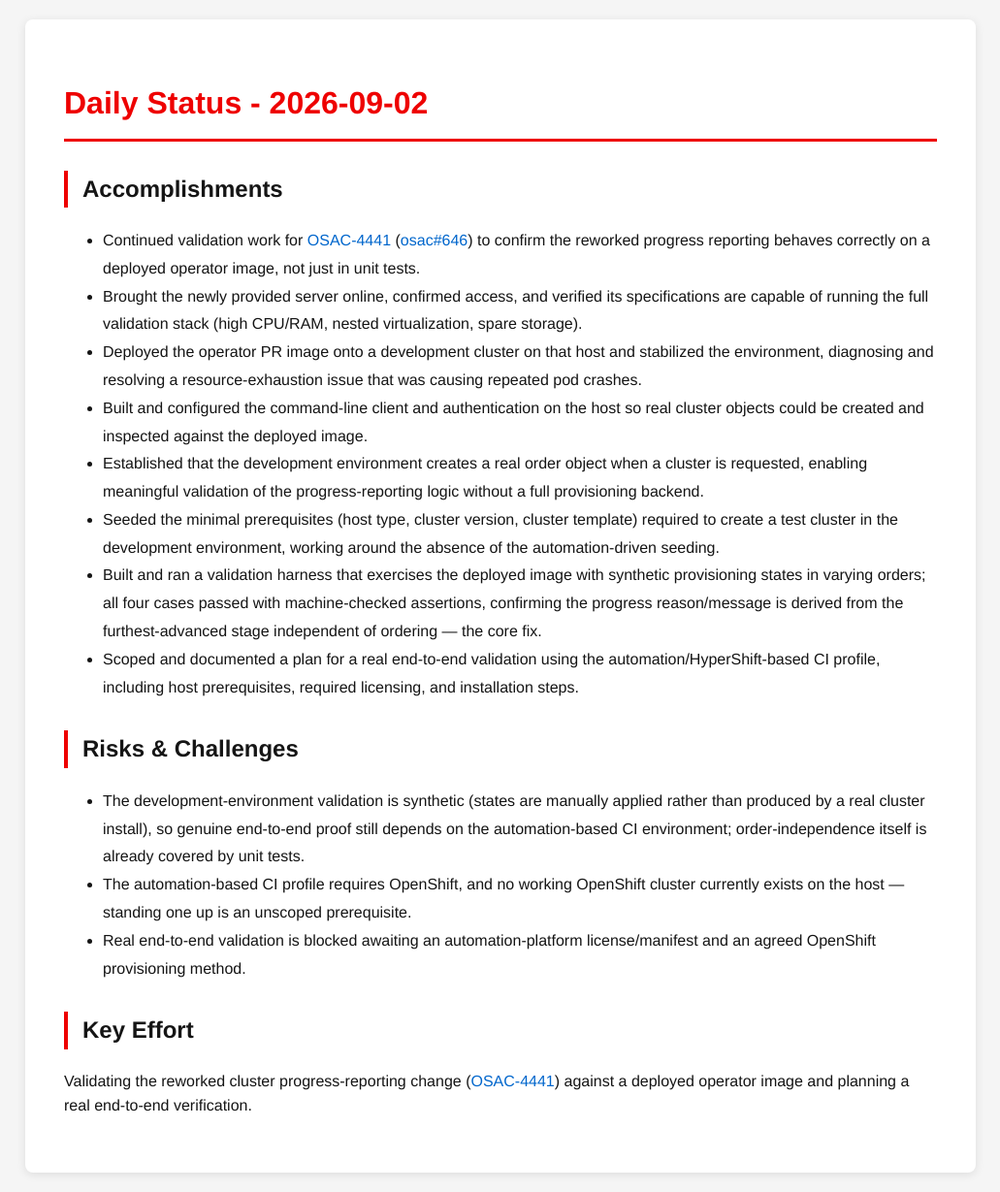
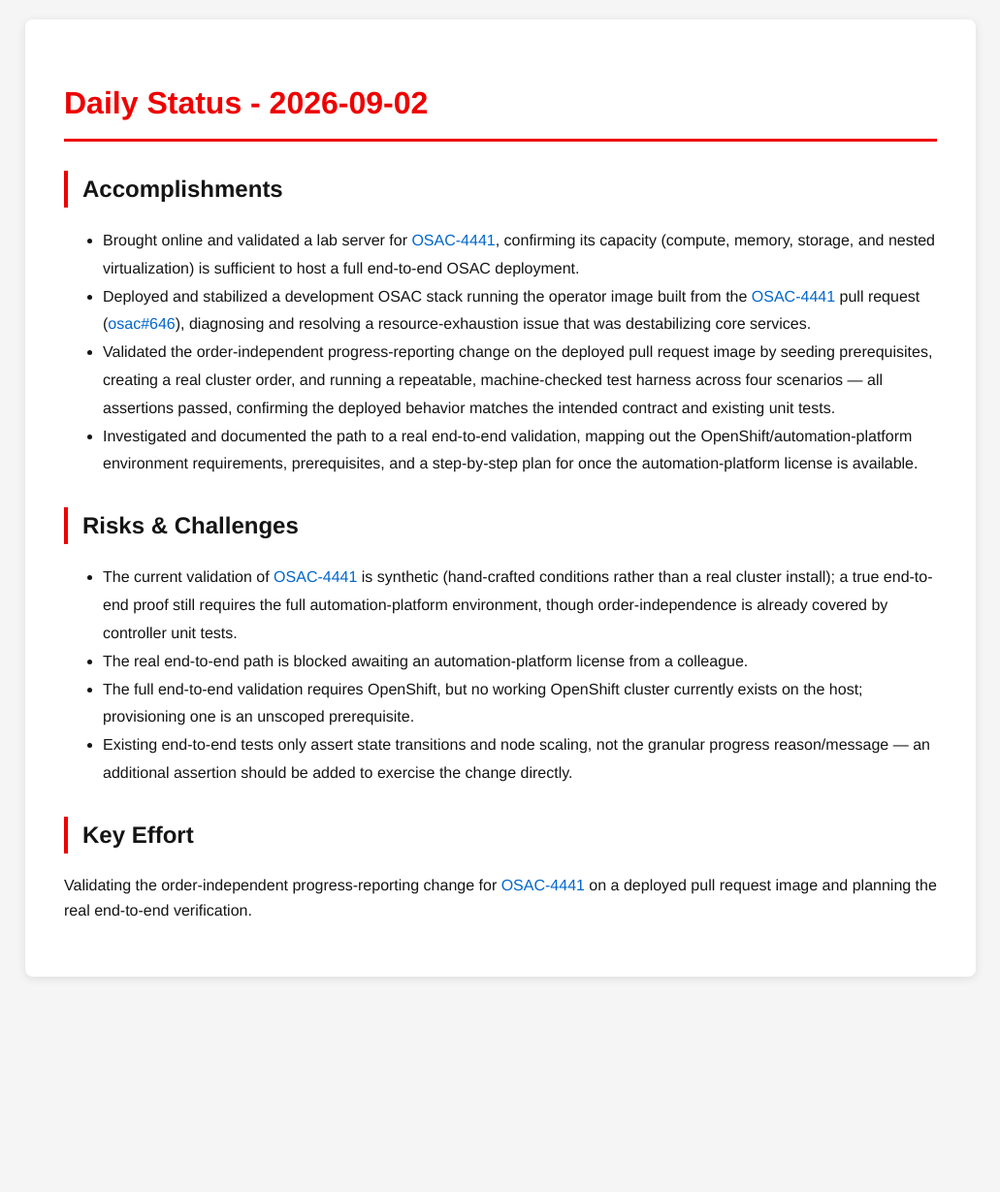
Before and after one commit to tzvatot/daily-status, a Jekyll site: the page built from 2026-09-02.md, in a window 1280 px wide. Shown: the whole page at 97% size, without its empty margins (124-1155 px from the left). Built offline with Jekyll 4.4.1, drawn with Linux system fonts in a browser that asks for light colours; after the commit the page ends 1027 px from its top, so only the background shows below that.

Commit message:
Daily status update - 2026-09-02

```diff
--- a/2026-09-02.md
+++ b/2026-09-02.md
@@ -7,19 +7,16 @@
 # Daily Status - 2026-09-02
 
 ## Accomplishments
-- Continued validation work for [OSAC-4441](https://redhat.atlassian.net/browse/OSAC-4441) ([osac#646](https://github.com/osac-project/osac/pull/646)) to confirm the reworked progress reporting behaves correctly on a deployed operator image, not just in unit tests.
-- Brought the newly provided server online, confirmed access, and verified its specifications are capable of running the full validation stack (high CPU/RAM, nested virtualization, spare storage).
-- Deployed the operator PR image onto a development cluster on that host and stabilized the environment, diagnosing and resolving a resource-exhaustion issue that was causing repeated pod crashes.
-- Built and configured the command-line client and authentication on the host so real cluster objects could be created and inspected against the deployed image.
-- Established that the development environment creates a real order object when a cluster is requested, enabling meaningful validation of the progress-reporting logic without a full provisioning backend.
-- Seeded the minimal prerequisites (host type, cluster version, cluster template) required to create a test cluster in the development environment, working around the absence of the automation-driven seeding.
-- Built and ran a validation harness that exercises the deployed image with synthetic provisioning states in varying orders; all four cases passed with machine-checked assertions, confirming the progress reason/message is derived from the furthest-advanced stage independent of ordering — the core fix.
-- Scoped and documented a plan for a real end-to-end validation using the automation/HyperShift-based CI profile, including host prerequisites, required licensing, and installation steps.
+- Brought online and validated a lab server for [OSAC-4441](https://redhat.atlassian.net/browse/OSAC-4441), confirming its capacity (compute, memory, storage, and nested virtualization) is sufficient to host a full end-to-end OSAC deployment.
+- Deployed and stabilized a development OSAC stack running the operator image built from the [OSAC-4441](https://redhat.atlassian.net/browse/OSAC-4441) pull request ([osac#646](https://github.com/osac-project/osac/pull/646)), diagnosing and resolving a resource-exhaustion issue that was destabilizing core services.
+- Validated the order-independent progress-reporting change on the deployed pull request image by seeding prerequisites, creating a real cluster order, and running a repeatable, machine-checked test harness across four scenarios — all assertions passed, confirming the deployed behavior matches the intended contract and existing unit tests.
+- Investigated and documented the path to a real end-to-end validation, mapping out the OpenShift/automation-platform environment requirements, prerequisites, and a step-by-step plan for once the automation-platform license is available.
 
 ## Risks & Challenges
-- The development-environment validation is synthetic (states are manually applied rather than produced by a real cluster install), so genuine end-to-end proof still depends on the automation-based CI environment; order-independence itself is already covered by unit tests.
-- The automation-based CI profile requires OpenShift, and no working OpenShift cluster currently exists on the host — standing one up is an unscoped prerequisite.
-- Real end-to-end validation is blocked awaiting an automation-platform license/manifest and an agreed OpenShift provisioning method.
+- The current validation of [OSAC-4441](https://redhat.atlassian.net/browse/OSAC-4441) is synthetic (hand-crafted conditions rather than a real cluster install); a true end-to-end proof still requires the full automation-platform environment, though order-independence is already covered by controller unit tests.
+- The real end-to-end path is blocked awaiting an automation-platform license from a colleague.
+- The full end-to-end validation requires OpenShift, but no working OpenShift cluster currently exists on the host; provisioning one is an unscoped prerequisite.
+- Existing end-to-end tests only assert state transitions and node scaling, not the granular progress reason/message — an additional assertion should be added to exercise the change directly.
 
 ## Key Effort
-Validating the reworked cluster progress-reporting change ([OSAC-4441](https://redhat.atlassian.net/browse/OSAC-4441)) against a deployed operator image and planning a real end-to-end verification.
+Validating the order-independent progress-reporting change for [OSAC-4441](https://redhat.atlassian.net/browse/OSAC-4441) on a deployed pull request image and planning the real end-to-end verification.
```
